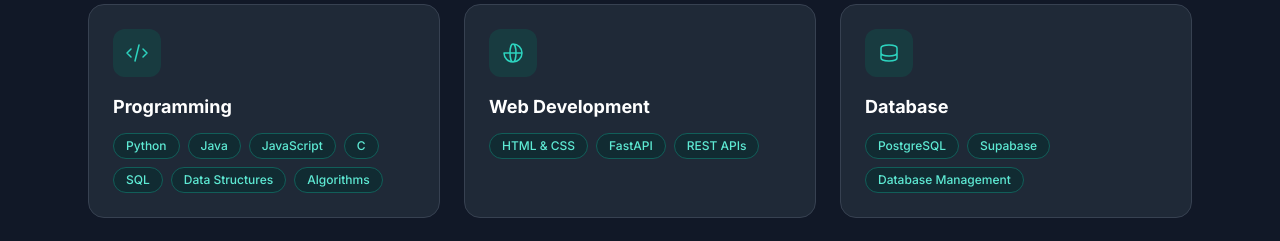
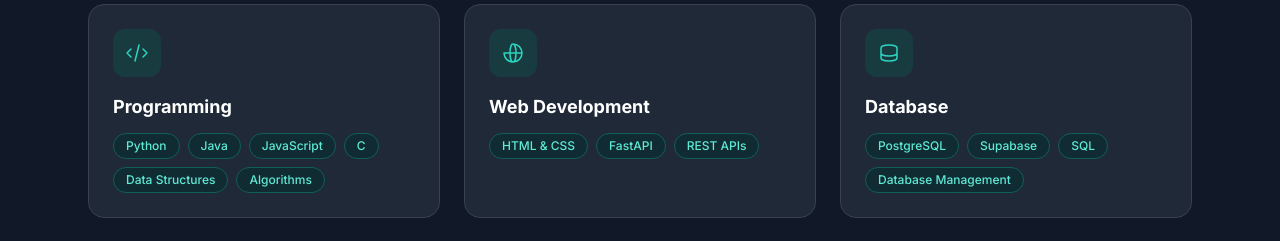
Before and after one commit to Tech2024ish/portfolio, a React (Vite) app in the folder frontend/: page / in a window 1280 px wide. Shown: the part 3580-3821 px from the top of the page. Built offline with nearby package versions, Linux system fonts and the light colour scheme; no server answers.

Commit message:
Move SQL from Programming to Database skills

```diff
--- a/frontend/src/translations.js
+++ b/frontend/src/translations.js
@@ -97,7 +97,7 @@ export const translations = {
       categories: [
         {
           title: "Programming",
-          tags: ["Python", "Java", "JavaScript", "C", "SQL", "Data Structures", "Algorithms"],
+          tags: ["Python", "Java", "JavaScript", "C", "Data Structures", "Algorithms"],
         },
         {
           title: "Web Development",
@@ -105,7 +105,7 @@ export const translations = {
         },
         {
           title: "Database",
-          tags: ["PostgreSQL", "Supabase", "Database Management"],
+          tags: ["PostgreSQL", "Supabase", "SQL", "Database Management"],
         },
         {
           title: "Cybersecurity",
@@ -247,7 +247,7 @@ export const translations = {
       categories: [
         {
           title: "Programmation",
-          tags: ["Python", "Java", "JavaScript", "C", "SQL", "Data Structures", "Algorithms"],
+          tags: ["Python", "Java", "JavaScript", "C", "Data Structures", "Algorithms"],
         },
         {
           title: "Développement Web",
@@ -255,7 +255,7 @@ export const translations = {
         },
         {
           title: "Base de Données & DevOps",
-          tags: ["PostgreSQL", "Supabase", "Database Management"],
+          tags: ["PostgreSQL", "Supabase", "SQL", "Database Management"],
         },
         {
           title: "Cybersécurité",
@@ -397,7 +397,7 @@ export const translations = {
       categories: [
         {
           title: "Porogaramu",
-          tags: ["Python", "Java", "JavaScript", "C", "SQL", "Data Structures", "Algorithms"],
+          tags: ["Python", "Java", "JavaScript", "C", "Data Structures", "Algorithms"],
         },
         {
           title: "Iterambere ry'Urubuga",
@@ -405,7 +405,7 @@ export const translations = {
         },
         {
           title: "Bazidata & DevOps",
-          tags: ["PostgreSQL", "Supabase", "Database Management"],
+          tags: ["PostgreSQL", "Supabase", "SQL", "Database Management"],
         },
         {
           title: "Cyber Security",
```
